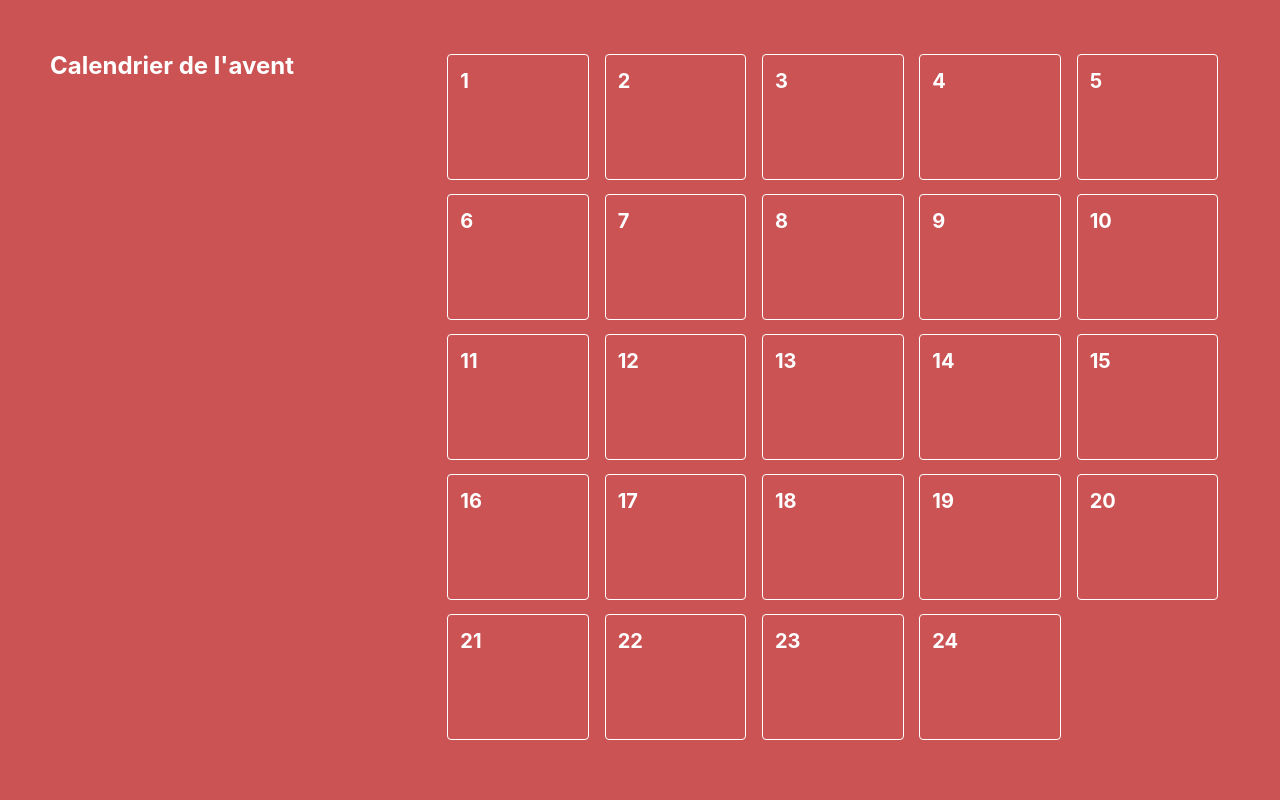
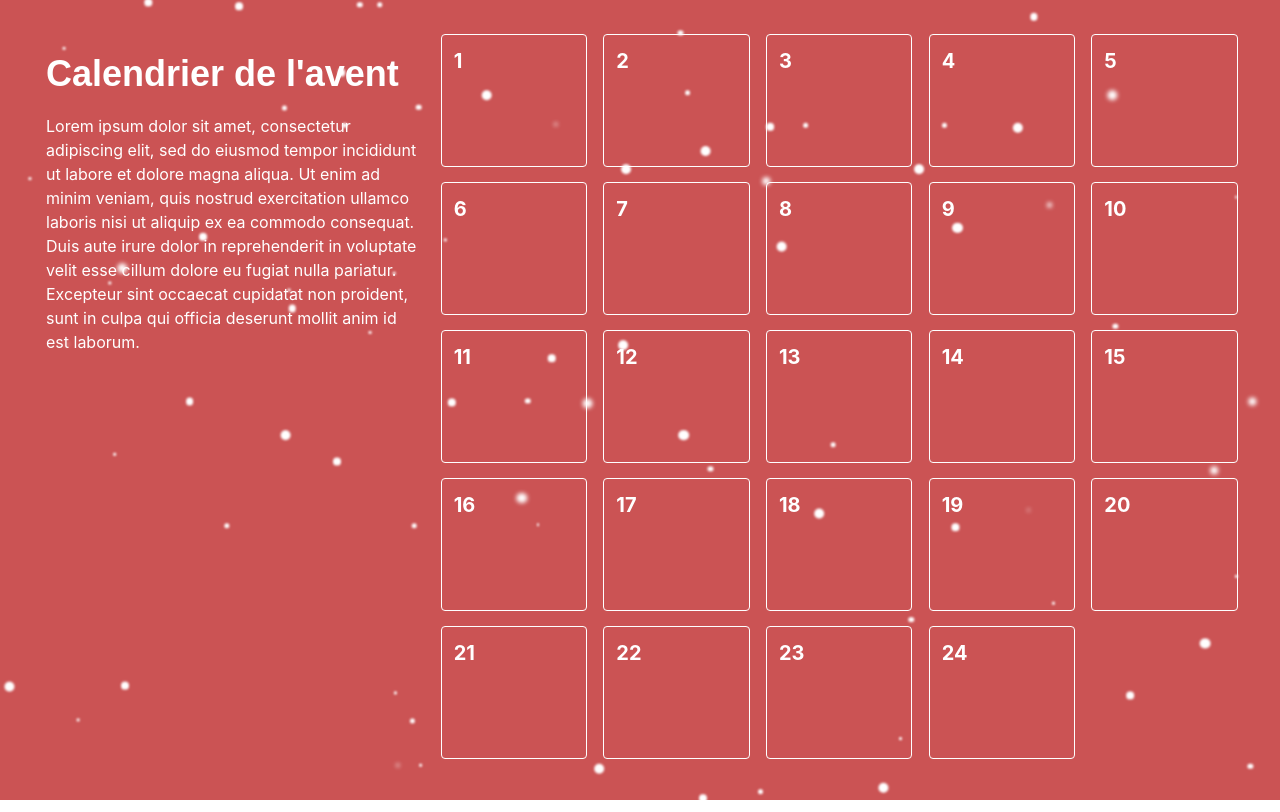
Before and after one commit to yunkigeo/advent, a React (Create React App) app: page / in a window 1280 px wide. Built offline with nearby package versions, Linux system fonts and the light colour scheme.

Commit message:
Add snow

```diff
--- a/package.json
+++ b/package.json
@@ -36,6 +36,7 @@
     ]
   },
   "devDependencies": {
+    "sass": "^1.69.5",
     "tailwindcss": "^3.3.5"
   }
 }
--- a/src/App.js
+++ b/src/App.js
@@ -1,8 +1,9 @@
 // import logo from './logo.svg';
 import './App.css';
+import Snowfall from './components/SnowFall';
 function Case({num}) {
   return (
-    <div className='w-[90%] h-[90%] min-h-[100px] border border-1 border-white flex text-white rounded m-1'>
+    <div className='w-[90%] h-[90%] min-h-[100px] border border-1 border-white flex text-white bg-main rounded m-1 bg-main z-5'>
       <h1 className='font-bold ml-3 mt-3 text-xl'>{num}</h1>
     </div>
   )
@@ -10,12 +11,17 @@ function Case({num}) {
 function App() {
   const caseNumbers = Array.from({ length: 24 }, (_, index) => index + 1);
   return (
-    <div className="bg-main grid md:grid-cols-2 lg:grid-cols-3 min-h-[100vh] p-[50px]">
-      <div className=''>
-        <h1 className='text-2xl font-bold text-white'>Calendrier de l'avent</h1>
+    <div>
+              <Snowfall/>
+    <div className="bg-main grid md:grid-cols-1 lg:grid-cols-3 min-h-[100vh] p-[30px]">
+      <div className='lg:my-2 lg:p-4'>
+        <h1 className='text-4xl font-bold text-white font-fredoka mb-2'>Calendrier de l'avent</h1>
+        <p className='text-white max-w-[400px] py-3'>
+        Lorem ipsum dolor sit amet, consectetur adipiscing elit, sed do eiusmod tempor incididunt ut labore et dolore magna aliqua. Ut enim ad minim veniam, quis nostrud exercitation ullamco laboris nisi ut aliquip ex ea commodo consequat. Duis aute irure dolor in reprehenderit in voluptate velit esse cillum dolore eu fugiat nulla pariatur. Excepteur sint occaecat cupidatat non proident, sunt in culpa qui officia deserunt mollit anim id est laborum.
 
+        </p>
       </div>
-      <div className='lg:col-span-2 grid sm:grid-cols-2 md:grid-cols-2 lg:grid-cols-5'>
+      <div className='lg:col-span-2 grid sm:grid-cols-3 md:grid-cols-5'>
 
       {caseNumbers.map((num) => (
         <Case key={num} num={num} />
@@ -25,6 +31,7 @@ function App() {
       </div>
 
     </div>
+    </div>
   );
 }
 
--- /dev/null
+++ b/src/components/SnowFall.js
@@ -0,0 +1,14 @@
+import React from 'react';
+import './Snowfall.scss'; // Assuming you save your CSS in a file named Snowfall.css
+
+const Snowfall = () => {
+  return (
+    <div>
+      {Array.from({ length: 80 }, (_, index) => (
+        <div key={index} className="snowflake"></div>
+      ))}
+    </div>
+  );
+};
+
+export default Snowfall;
--- /dev/null
+++ b/src/components/Snowfall.scss
@@ -0,0 +1,40 @@
+.snowflake {
+  --size: 1vw;
+  width: var(--size);
+  height: var(--size);
+  background: white;
+  border-radius: 50%;
+  position: absolute;
+  top: -5vh;
+  filter: blur(1px);
+}
+
+
+$total: 100;
+
+@keyframes snowfall {
+  0% {
+    transform: translate3d(var(--left-ini), 0, 0);
+  }
+  100% {
+    transform: translate3d(var(--left-end), 110vh, 0);
+  }
+}
+
+@for $i from 1 through $total {
+  .snowflake:nth-child(#{$i}) {
+    --size: #{random(4) * 0.2}vw;
+    --left-ini: #{random(20) - 10}vw;
+    --left-end: #{random(20) - 10}vw;
+    left: #{random(100)}vw;
+    animation: snowfall #{5 + random(10)}s linear infinite;
+    animation-delay: -#{random(10)+10}s;
+  }
+}
+
+/* added small blur every 6 snowflakes*/
+.snowflake:nth-child(6n) {
+  filter: blur(2px);
+  // animation-delay: 6s;
+  z-index: 2
+}
--- a/src/index.css
+++ b/src/index.css
@@ -1,7 +1,7 @@
 @tailwind base;
 @tailwind components;
 @tailwind utilities;
-
+@import url('https://fonts.googleapis.com/css2?family=Fredoka:wght@400;485&display=swap');
 body {
   margin: 0;
   font-family: -apple-system, BlinkMacSystemFont, 'Segoe UI', 'Roboto', 'Oxygen',
--- a/tailwind.config.js
+++ b/tailwind.config.js
@@ -8,7 +8,11 @@ module.exports = {
       'main': '#CB5354',
       'white': "white",
     },
-    extend: {},
+    extend: {
+      fontFamily: {
+        'fredoka': ['"Fredoka"', 'sans-serif'],
+      },
+    },
   },
   plugins: [],
 }
```
Also changed, not shown: 1 other file (tests, documents, lock files or other folders).
